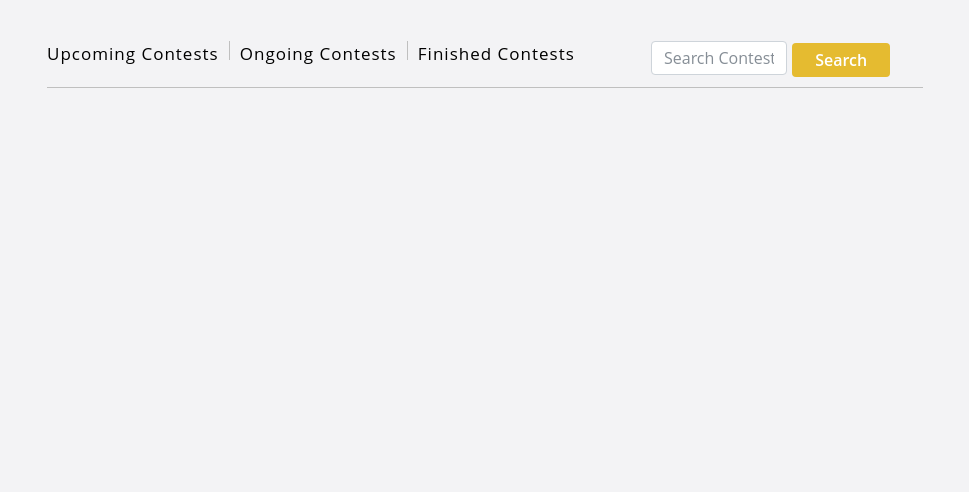
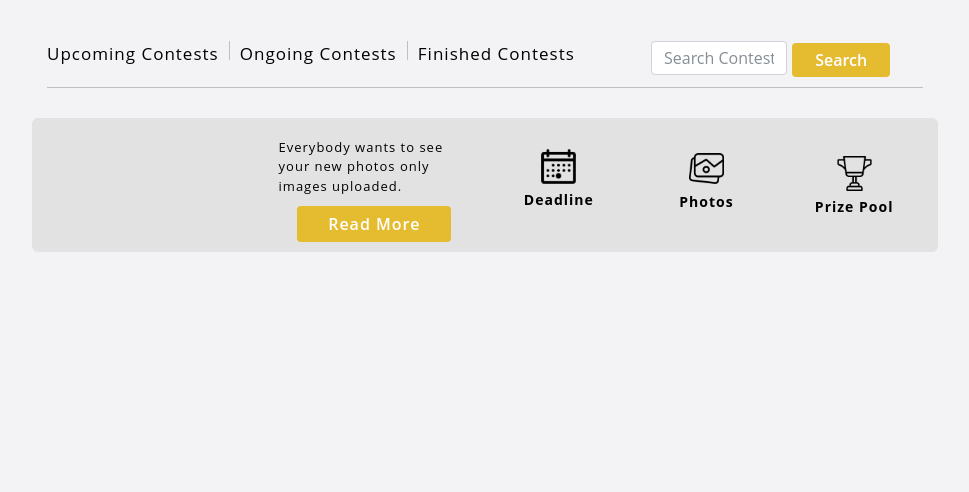
Before and after one commit to summersonnn/Photash-Django-Based-web-platform, a Django app: page /contest/index/ in a window 1280 px wide. Shown: the part 79-571 px from the top of the page, without its empty margins (155-1124 px from the left). Run offline with Django 3.2, Linux system fonts and the light colour scheme; data that the repository does not hold is empty; some libraries are stand-ins or nearby versions.

Commit message:
Contest Index Page Front End Enhancements

```diff
--- a/templates/contest/index.html
+++ b/templates/contest/index.html
@@ -9,8 +9,7 @@
 
 <section id="contest-list-result">
     <div class="inner-more">
-    <div class="container">
-        <div id="asd"></div>
+        <div id="indexcontainer" class="container">
             <div class="feed-title-wrap row">
                 <div class="links-wrap col-lg-8 col-sm-12">
                   <a href="{% if query %}?q={{ query }}&{% else %}?{% endif %}upcoming=true">Upcoming Contests</a>
@@ -23,9 +22,52 @@
                     <input class="btn btn-fill" type="submit" value="Search"/>
                 </form>
             </div>
-
             </div>
             <hr>
+            <div id="1" class="row contest-list-item">
+
+                    <div class="col-lg-3">
+                        <div class="contest-img-wrap">
+                            {% if request.user.is_authenticated %}
+                                <div class="overlay">
+                                    <form action="">
+                                        <input class="btn btn-fill" type="submit" value="Enter Now">
+                                    </form>
+                                </div>
+                            {% endif %}
+                            <img class="topic-photo" src="">
+                        </div>
+                    </div>
+                    <div class="col-lg-3">
+                        <div class="contest-detail-wrap">
+                            <h5></h5>
+                            <p>Everybody wants to see your new photos only images uploaded.</p>
+                            <span class="contest-tags"> </span>
+                            <div class="button-wrap">
+                                <a href="" class="btn btn-fill">Read More</a>
+                            </div>
+                        </div>
+                    </div>
+                    <div class="col-lg-2 col-sm-4">
+                        <div class="contest-date-wrap">
+                            <span class="contest-item-icon"><img src="{% static 'images/icons/calender.png' %}">Deadline</span>
+                            <p></p>
+                        </div>
+                    </div>
+                    <div class="col-lg-2 col-sm-4">
+                        <div class="contest-photo-count-wrap">
+                            <span class="contest-item-icon"><img src="{% static 'images/icons/album.png' %}">Photos</span>
+                            <p></p>
+                        </div>
+                    </div>
+                    <div class="col-lg-2 col-sm-4">
+                        <div class="contest-prize-wrap">
+                        <span class="contest-item-icon"><img src="{% static 'images/icons/trophy.png' %}">Prize Pool</span>
+                        <p></p>
+                        </div>
+                    </div>
+            </div>
+        </div>
     </div>
 </section>
 
@@ -41,14 +83,17 @@
                 {% if ongoing %}'ongoing': {{ ongoing }}, {% endif %}
                 {% if finished %}'finished': {{ finished }}, {% endif %}
                 {% if upcoming %}'upcoming': {{ upcoming }}, {% endif %}
+                    //Since there is one contest already created in the HTML, even if there is no contest, the div will be created (with no content)
            },
            dataType: 'JSON',
            success: function(result){
-                $.each(result['results'], function(index, value){
-                    /*var div = document.getElementById('asd');
-                    div.innerHTML += value["contest_name"];
-                     div.innerHTML += "<br />";*/
 
+               for(var i=2; i<=result['count']; i++){
+                   var clonedDiv = $( "#1" ).clone().appendTo( "#indexcontainer" );
+                   clonedDiv.attr("id", i);
+               }
+                var idholder = 1;
+                $.each(result['results'], function(index, value){ //her bir contest için
                   var getContestDate = new Date(value["end_date"]);  // Get Contest End Date in ISO Format
                   var tagAsStr = '';
 
@@ -68,51 +113,16 @@
                   var monthNames = ["January", "February", "March", "April", "May", "June", "July", "August", "September", "October", "November", "December"];  //Change month number to String
                   contestEndDate = dt + '/' + monthNames[month] + '/' + year;  //COnverted to Short Date Format
 
-                  var allContests = "<div class=\"row contest-list-item\">\n"+
 
-                    "                           <div class=\"col-lg-3\">\n"+
-                    "                               <div class=\"contest-img-wrap\">\n" +
-                    "                                   {% if request.user.is_authenticated %}\n" +
-                    "                                   <div class=\"overlay\">\n"+
-                    "                                       <form action='../"+ value["slug"] +"/upload/'>\n" +
-                    "                                           <input class=\"btn btn-fill\" type=\"submit\" value=\"Enter Now\">\n" +
-                    "                                       </form>\n" +
-                    "                                   </div>\n" +
-                    "                                    {% endif %}\n" +
-                    "                                   <img src='"+ value['topic_photo'] +"'/>\n" +
-                    "                               </div>\n" +
-                    "                           </div>\n" +
-                    "                           <div class=\"col-lg-3\">\n"+
-                    "                               <div class=\"contest-detail-wrap\">\n" +
-                    "                                   <h5>"+ value["contest_name"] +"</h5>\n" +
-                    "                                   <p>Everybody wants to see your new photos only images uploaded.</p>\n" +
-                    "                                   <span class=\"contest-tags\">" + tagAsStr +"</span>\n" +
-                    "                                   <div class=\"button-wrap\">\n" +
-                    "                                     <a href='../"+value["slug"]+"' class=\"btn btn-fill\">Read More</a>\n" +
-                    "                                   </div>\n" +
-                    "                               </div>\n" +
-                    "                           </div>\n" +
-                    "                           <div class=\"col-lg-2 col-sm-4\">\n"+
-                    "                               <div class=\"contest-date-wrap\">\n" +
-                    "                                   <span class=\"contest-item-icon\"><img src='/../static/images/icons/calender.png' />Deadline</span>\n" +
-                    "                                   <p>"+ contestEndDate +"</p>\n" +
-                    "                               </div>\n" +
-                    "                           </div>\n" +
-                    "                            <div class=\"col-lg-2 col-sm-4\">\n"+
-                    "                               <div class=\"contest-photo-count-wrap\">\n" +
-                    "                                   <span class=\"contest-item-icon\"><img src='/../static/images/icons/album.png' />Photos</span>\n" +
-                    "                                   <p>" + value['photo_count'] + "</p>\n" +
-                    "                               </div>\n" +
-                    "                           </div>\n" +
-                    "                            <div class=\"col-lg-2 col-sm-4\">\n"+
-                    "                               <div class=\"contest-prize-wrap\">\n" +
-                    "                                   <span class=\"contest-item-icon\"><img src='/../static/images/icons/trophy.png' />Prize Pool</span>\n" +
-                    "                                   <p>200 $</p>\n" +
-                    "                               </div>\n" +
-                    "                           </div>\n" +
-                    "                </div>\n";
-
-                    $(allContests).appendTo('#contest-list-result .container');
+                $("#"+idholder+" .topic-photo").attr("src",value['topic_photo']);
+                $("#"+idholder+" h5").html(value['contest_name']);
+                $("#"+idholder+" .contest-tags").html(tagAsStr);
+                $("#"+idholder+" .contest-date-wrap p").html(contestEndDate);
+                $("#"+idholder+" .contest-photo-count-wrap p").html(value['photo_count']);
+                $("#"+idholder+" .contest-prize-wrap p").html(value['prize_pool']+'$');
+                $("#"+idholder+" form").attr("action","../" + value['slug'] + '/upload/');
+                $("#"+idholder+" .button-wrap a").attr("href","../" + value['slug']);
+                idholder++;
                 });
 
            },
```
Lines whose indentation alone changed are shown as unchanged.
